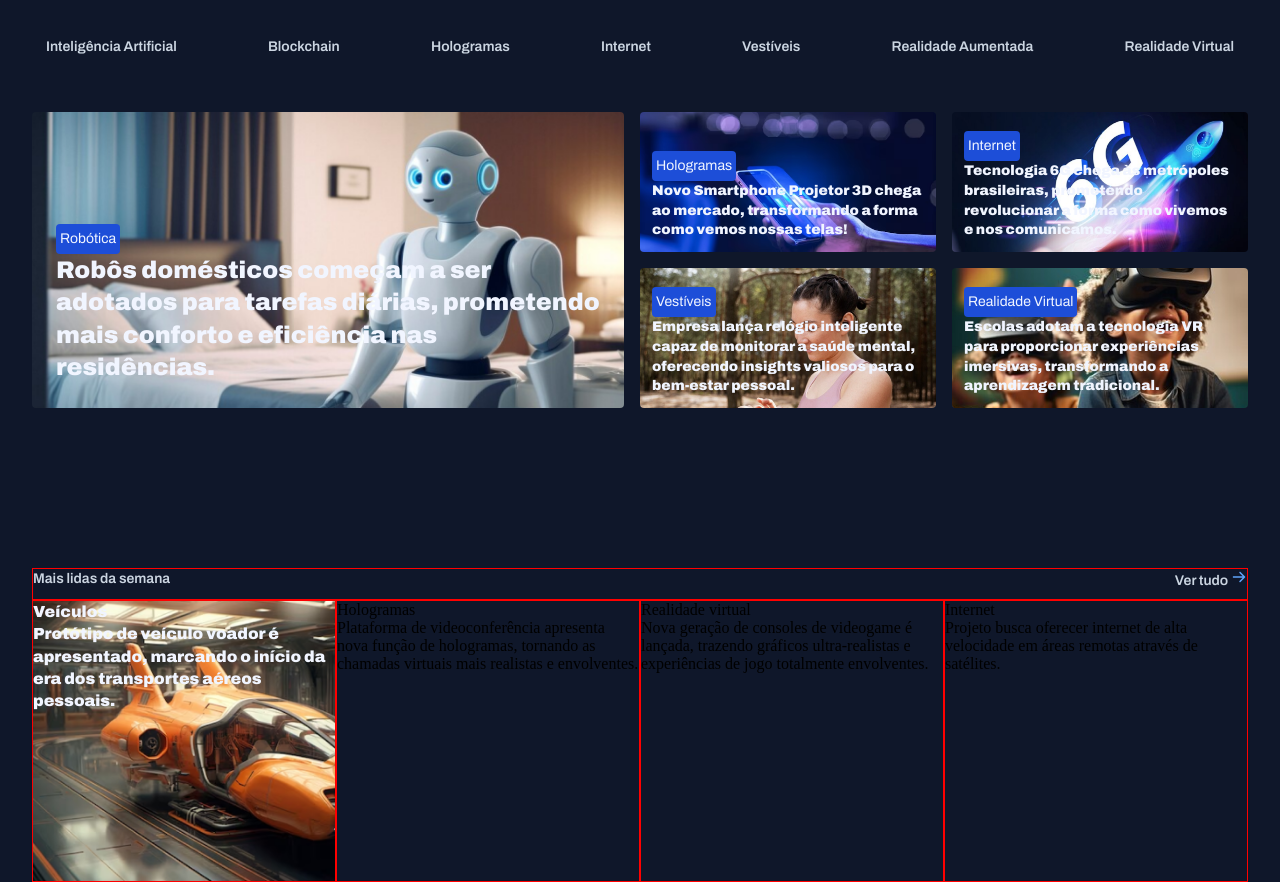
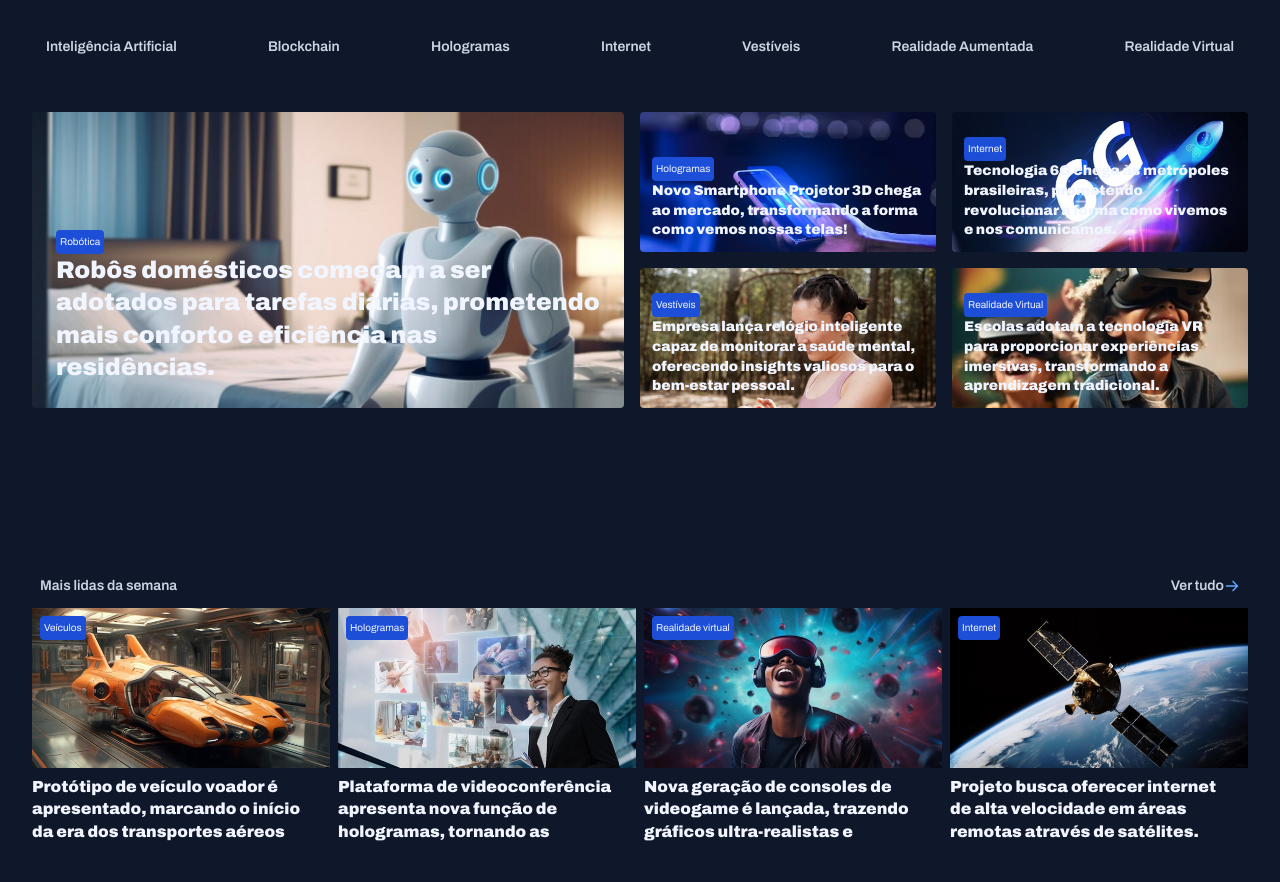
Before and after one commit to joseguerra5/news-portal, a plain HTML site: page index.html in a window 1280 px wide. Shown: the part 61-943 px from the top of the page. Drawn offline with Linux system fonts and the light colour scheme.

Commit message:
add second news section

```diff
--- a/index.html
+++ b/index.html
@@ -54,21 +54,21 @@
         <span>Ver tudo <img src="/assets/icons/ArrowRight.svg" alt=""></span>
       </div>
       <div class="imagem-container" id="areaB1">
-        <span>Veículos</span>
-        <p>Protótipo de veículo voador é apresentado, marcando o início da era dos transportes aéreos pessoais.</p>
+        <span class="content-tag">Veículos</span>
       </div>
+      <p>Protótipo de veículo voador é apresentado, marcando o início da era dos transportes aéreos pessoais.</p>
       <div class="imagem-container" id="areaC1">
-        <span>Hologramas</span>
-        <p>Plataforma de videoconferência apresenta nova função de hologramas, tornando as chamadas virtuais mais realistas e envolventes.</p>
+        <span class="content-tag">Hologramas</span>
       </div>
+      <p>Plataforma de videoconferência apresenta nova função de hologramas, tornando as chamadas virtuais mais realistas e envolventes.</p>
       <div class="imagem-container" id="areaD1">
-        <span>Realidade virtual</span>
-        <p>Nova geração de consoles de videogame é lançada, trazendo gráficos ultra-realistas e experiências de jogo totalmente envolventes.</p>
+        <span class="content-tag">Realidade virtual</span>
       </div>
+      <p>Nova geração de consoles de videogame é lançada, trazendo gráficos ultra-realistas e experiências de jogo totalmente envolventes.</p>
       <div class="imagem-container" id="areaE1">
-        <span>Internet</span>
-        <p>Projeto busca oferecer internet de alta velocidade em áreas remotas através de satélites.</p>
+        <span class="content-tag">Internet</span>
       </div>
+      <p>Projeto busca oferecer internet de alta velocidade em áreas remotas através de satélites.</p>
     </div>
     <div class="third-news"></div>
   </div>
--- a/styles/global.css
+++ b/styles/global.css
@@ -42,5 +42,6 @@ a:hover{
   background-color: var(--brand-color-dark);
   color: var(--text-color-primary);
   font: var(--text-Paragraph);
+  font-size: 10px;
   padding: 4px;
 }
--- a/styles/second-news.css
+++ b/styles/second-news.css
@@ -2,14 +2,14 @@
   display: grid;
   margin-top: 80px;
   grid-template-columns: 1fr 1fr 1fr 1fr;
-  grid-template-rows: 32px 1fr;
+  grid-template-rows: 32px 160px 66px;
   height: 314px;
-
+  gap: 8px;
 }
 
 .second-news > * {
 
-  border: solid 1px red;
+
 }
 
 #areaA1{
@@ -22,6 +22,7 @@
   align-items: flex-start;
   flex-direction: row;
   justify-content: space-between;
+  row-gap: 29px;
 }
 
 #areaB1{
@@ -35,5 +36,56 @@
   align-items: flex-start;
   flex-direction: column;
   justify-content: flex-start;
+}
 
+#areaC1{
+  display: flex;
+  grid-column: 2/3;
+  grid-row: 2/3;
+  background-image: url(../assets/Image\ 07.png);
+  background-size: cover;
+  color: var(--text-color-primary);
+  font: var(--text-h2);
+  align-items: flex-start;
+  flex-direction: column;
+  justify-content: flex-start;
 }
+
+#areaD1{
+  display: flex;
+  grid-column: 3/4;
+  grid-row: 2/3;
+  background-image: url(../assets/Image\ 08.png);
+  background-size: cover;
+  color: var(--text-color-primary);
+  font: var(--text-h2);
+  align-items: flex-start;
+  flex-direction: column;
+  justify-content: flex-start;
+}
+
+#areaE1{
+  display: flex;
+  grid-column: 4/5;
+  grid-row: 2/3;
+  background-image: url(../assets/Image\ 09.png);
+  background-size: cover;
+  color: var(--text-color-primary);
+  font: var(--text-h2);
+  align-items: flex-start;
+  flex-direction: column;
+  justify-content: flex-start;
+}
+
+.second-news span{
+  display: flex;
+  margin: 8px;
+}
+
+.second-news p{
+  color: var(--text-color-primary);
+  font: var(--text-h2);
+  overflow-x: auto;
+  overflow: hidden;
+  padding-right: 15px;
+}
```
